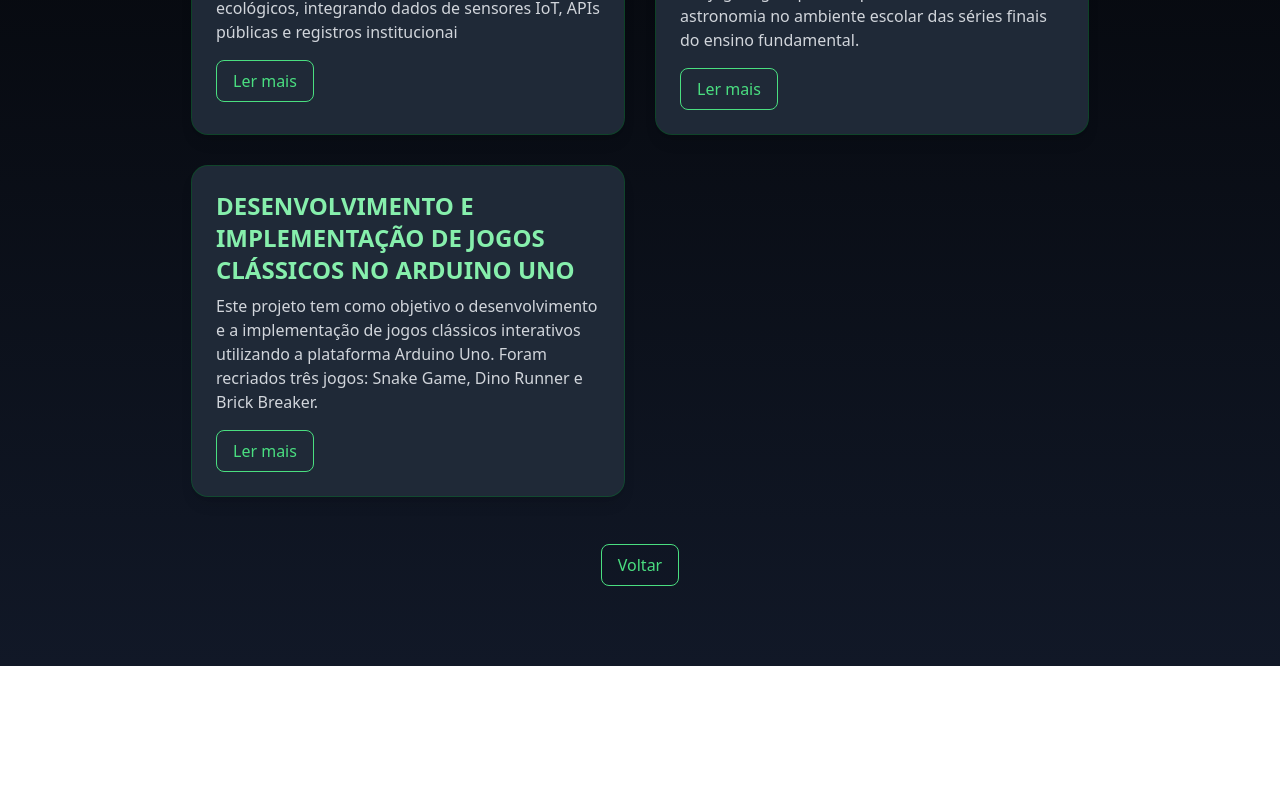
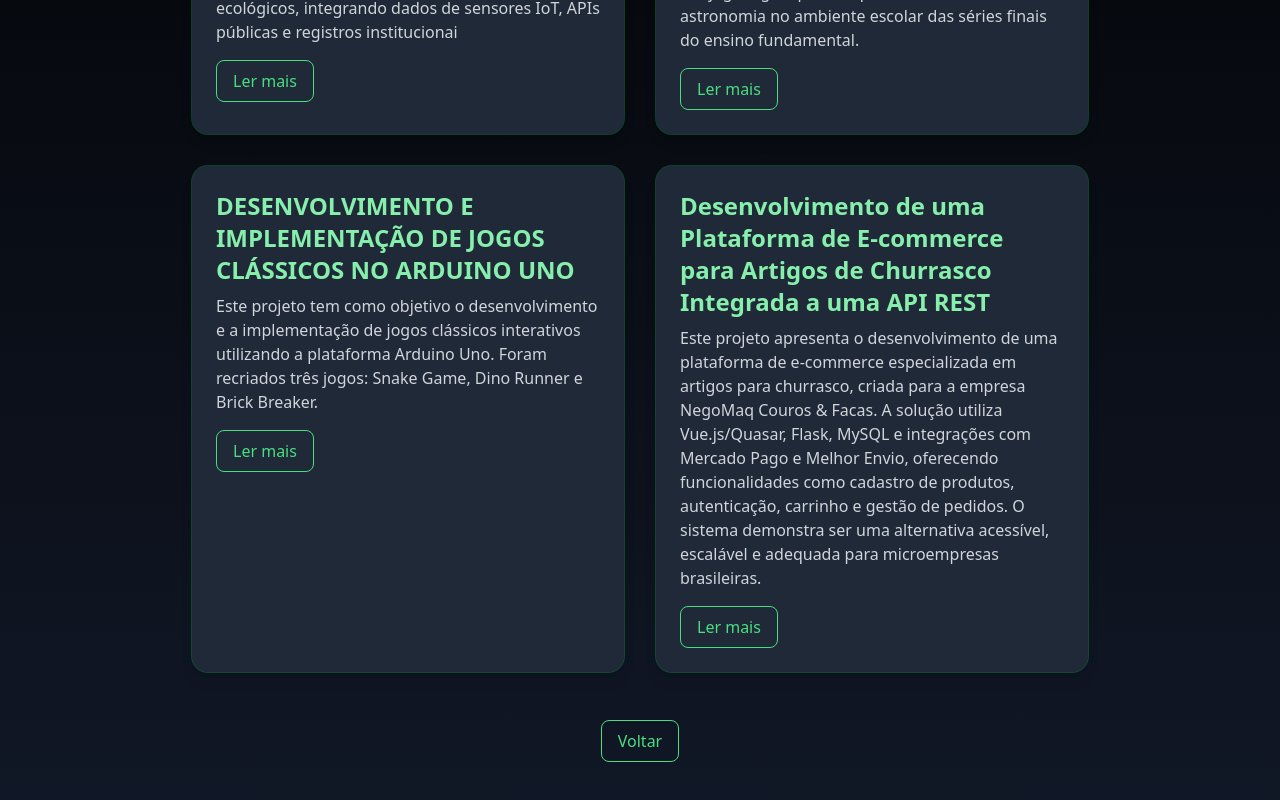
Before and after one commit to Lucas-Blanger/lucas-blanger-portfolio, a React (Vite) app: page /articles in a window 1280 px wide. Shown: the part 496-1296 px from the top of the page. Before the commit the page ends 1162 px from the top, so only its background shows below. Built offline with nearby package versions, Linux system fonts and the light colour scheme.

Commit message:
add: new article

```diff
--- a/src/locales/en.json
+++ b/src/locales/en.json
@@ -60,5 +60,7 @@
   "title_2": "Development and Validation of a Digital Game for Teaching Astronomy in the Final Years of Elementary School",
   "desc_2": "This study develops and practically applies a digital game to enhance the teaching of astronomy in the school environment for the final years of elementary school.",
   "title_3": "Development and Implementation of Classic Games on Arduino Uno",
-  "desc_3": "This project aims to develop and implement interactive classic games using the Arduino Uno platform. Three games were recreated: Snake Game, Dino Runner, and Brick Breakers."
+  "desc_3": "This project aims to develop and implement interactive classic games using the Arduino Uno platform. Three games were recreated: Snake Game, Dino Runner, and Brick Breakers.",
+  "title_4": "Development of an E-commerce Platform for Barbecue Products Integrated with a REST API",
+  "desc_4": "This project presents the development of an e-commerce platform specialized in barbecue products, built for the company NegoMaq Couros & Facas. The solution uses Vue.js/Quasar, Flask, MySQL, and integrations with Mercado Pago and Melhor Envio, providing features such as product management, user authentication, shopping cart, and order administration. The platform proves to be an accessible and scalable option for Brazilian microenterprises."
 }
--- a/src/locales/pt.json
+++ b/src/locales/pt.json
@@ -60,5 +60,7 @@
   "title_2": "DESENVOLVIMENTO E VALIDAÇÃO DE UM JOGO DIGITAL PARA O ENSINO DE ASTRONOMIA NAS SÉRIES FINAIS DO ENSINO FUNDAMENTAL",
   "desc_2": "O presente trabalho desenvolve e aplica na prática um jogo digital para ampliar o ensino de astronomia no ambiente escolar das séries finais do ensino fundamental.",
   "title_3": "DESENVOLVIMENTO E IMPLEMENTAÇÃO DE JOGOS CLÁSSICOS NO ARDUINO UNO",
-  "desc_3": "Este projeto tem como objetivo o desenvolvimento e a implementação de jogos clássicos interativos utilizando a plataforma Arduino Uno. Foram recriados três jogos: Snake Game, Dino Runner e Brick Breaker."
+  "desc_3": "Este projeto tem como objetivo o desenvolvimento e a implementação de jogos clássicos interativos utilizando a plataforma Arduino Uno. Foram recriados três jogos: Snake Game, Dino Runner e Brick Breaker.",
+  "title_4": "Desenvolvimento de uma Plataforma de E-commerce para Artigos de Churrasco Integrada a uma API REST",
+  "desc_4": "Este projeto apresenta o desenvolvimento de uma plataforma de e-commerce especializada em artigos para churrasco, criada para a empresa NegoMaq Couros & Facas. A solução utiliza Vue.js/Quasar, Flask, MySQL e integrações com Mercado Pago e Melhor Envio, oferecendo funcionalidades como cadastro de produtos, autenticação, carrinho e gestão de pedidos. O sistema demonstra ser uma alternativa acessível, escalável e adequada para microempresas brasileiras."
 }
--- a/src/pages/ArticlesPage.tsx
+++ b/src/pages/ArticlesPage.tsx
@@ -22,6 +22,12 @@ export default function ArticlesPage() {
       title: "title_3",
       desc: "desc_3",
       pdf: "/DESENVOLVIMENTO E IMPLEMENTAÇÃO DE JOGOS CLÁSSICOS NO ARDUINO UNO.pdf",
+    },
+    {
+      id: 4,
+      title: "title_4",
+      desc: "desc_4",
+      pdf: "/Desenvolvimento_de_uma_Plataforma_de_E_commerce_para_Artigos_de_Churrasco_Integrada_a_uma_API_REST.pdf",
     },
   ];
 
```
Also changed, not shown: 1 other file (tests, documents, lock files or other folders).
